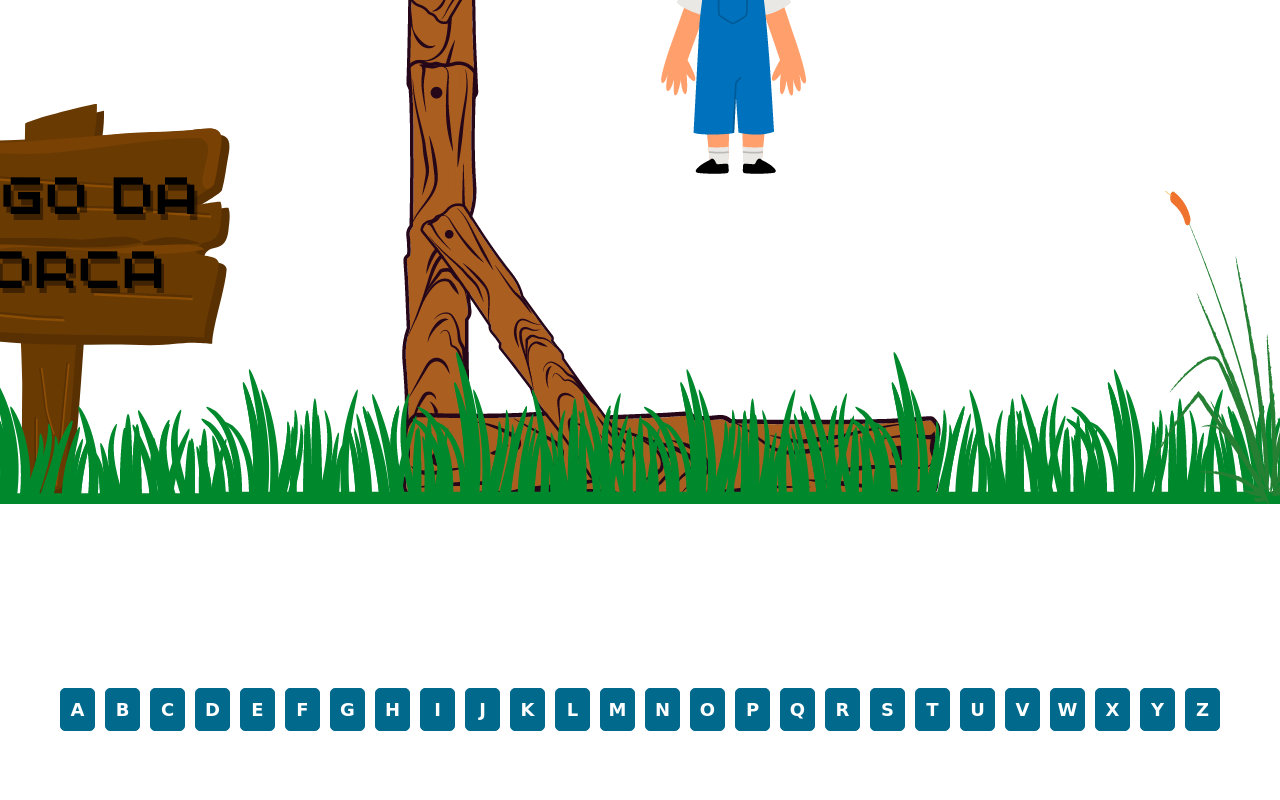
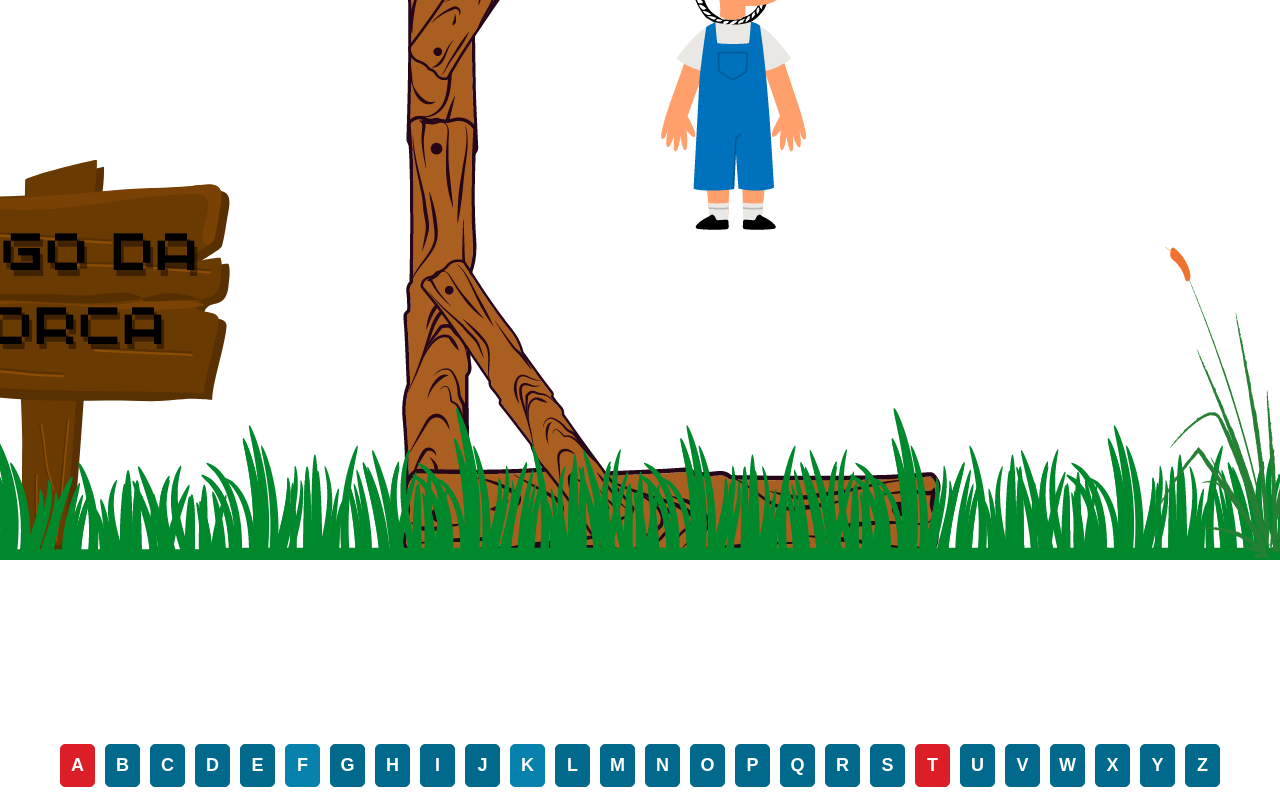
Before and after one commit to DougConceicao/JogoDaForca, a plain HTML site: page index.html in a window 1280 px wide. Shown: the part 478-1278 px from the top of the page. Before the commit the page ends 1214 px from the top, so only its background shows below. Drawn offline with Linux system fonts and the light colour scheme.

Commit message:
Configurações dos Botões

```diff
--- a/CSS/style.css
+++ b/CSS/style.css
@@ -1,12 +1,8 @@
-* {
-    margin: 0;
-    padding: 0;
-    box-sizing: border-box;
-    font-family: cursive;
-}
+
 
 body {
     font-family: 'Consolas', Arial, Arial, Helvetica, sans-serif;
+
 }
 
 .flex-container-1 {
@@ -17,7 +13,7 @@ body {
 .flex-container-2 {
     display: flex;
     justify-content: center;
-}
+    }
 
 .flex-container-2-2 {
     display: flex;
@@ -66,6 +62,18 @@ button {
     text-transform: uppercase;
 }
 
-button:houver {
-    background-color: #0682a0;
+button:hover {
+    background-color: #0682ac;
 }
+
+.certa, .certa:hover {
+    background-color: #0682ac;
+    border: 1px solid #0682ac;
+    cursor: inherit;
+}
+
+.errada, .errada:hover {
+    background-color: #dc1f27;
+    border: 1px solid #dc1f27;
+    cursor: inherit;
+}
--- a/index.html
+++ b/index.html
@@ -22,17 +22,17 @@
         </div>
     </section>
     <section class="flex-container-3">
-        <button>A</button>
+        <button class="errada">A</button>
         <button>B</button>
         <button>C</button>
         <button>D</button>
         <button>E</button>
-        <button>F</button>
+        <button class="certa">F</button>
         <button>G</button>
         <button>H</button>
         <button>I</button>
         <button>J</button>
-        <button>K</button>
+        <button class="certa">K</button>
         <button>L</button>
         <button>M</button>
         <button>N</button>
@@ -41,7 +41,7 @@
         <button>Q</button>
         <button>R</button>
         <button>S</button>
-        <button>T</button>
+        <button class="errada">T</button>
         <button>U</button>
         <button>V</button>
         <button>W</button>
```
